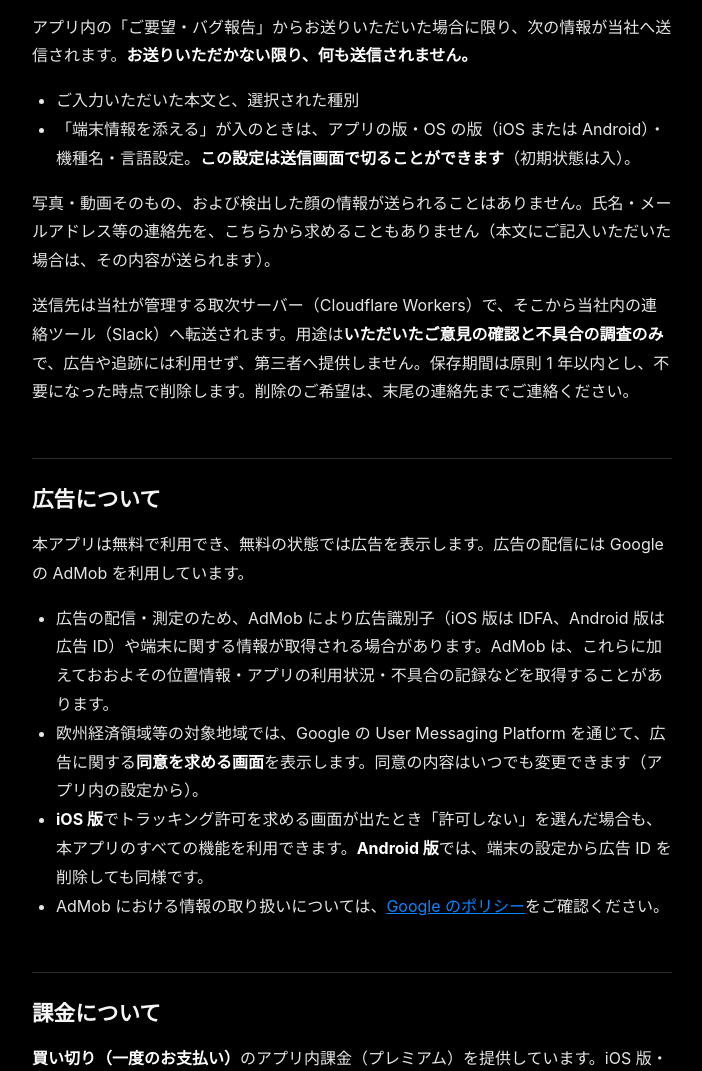
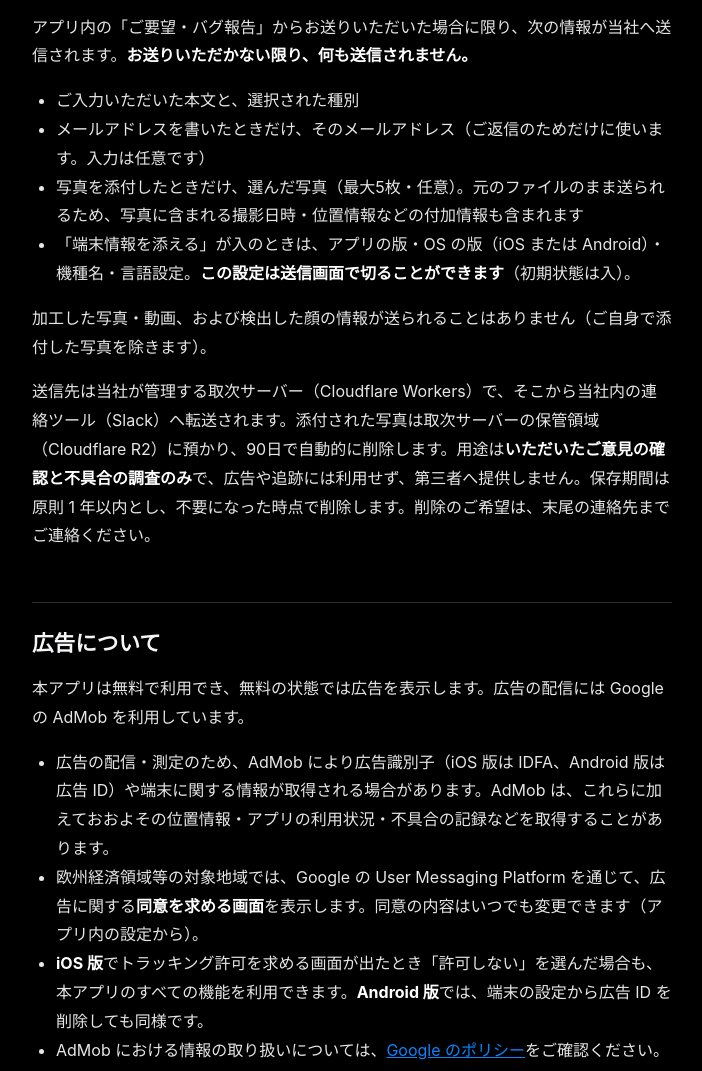
Before and after one commit to Forte-design/public-pages, a plain HTML site: page site/blur/privacy-policy.html in a window 1280 px wide. Shown: the part 1530-2601 px from the top of the page, without its empty margins (288-990 px from the left). Drawn offline with Linux system fonts and the light colour scheme.

Commit message:
fix(blur): ご要望・バグ報告で任意に送られるメールアドレス・写真（90 日で削除）をポリシーに反映
Co-Authored-By: Claude Opus 5.5 <noreply@anthropic.com>
Claude-Session: https://claude.ai/code/session_01KK8CcUF7GHLwHS2kPTCGof

```diff
--- a/site/blur/privacy-policy.html
+++ b/site/blur/privacy-policy.html
@@ -25,7 +25,7 @@
 <body>
 <p class="nav"><a href="terms.html">利用規約</a> ・ <a href="support.html">サポート</a></p>
 <h1>プライバシーポリシー（ぼかし＆モザイク）</h1>
-<p class="updated">最終更新日: 2026年9月30日</p>
+<p class="updated">最終更新日: 2026年11月26日</p>
 
 <p>株式会社フォルテ（以下「当社」）は、当社が提供するアプリ「ぼかし＆モザイク」（以下「本アプリ」）における個人情報の取り扱いについて、以下のとおり定めます。本アプリには iOS 版と Android 版があり、取り扱いが異なる点はその都度あわせて記します。</p>
 
@@ -52,10 +52,12 @@
 <p>アプリ内の「ご要望・バグ報告」からお送りいただいた場合に限り、次の情報が当社へ送信されます。<strong>お送りいただかない限り、何も送信されません。</strong></p>
 <ul>
   <li>ご入力いただいた本文と、選択された種別</li>
+  <li>メールアドレスを書いたときだけ、そのメールアドレス（ご返信のためだけに使います。入力は任意です）</li>
+  <li>写真を添付したときだけ、選んだ写真（最大5枚・任意）。元のファイルのまま送られるため、写真に含まれる撮影日時・位置情報などの付加情報も含まれます</li>
   <li>「端末情報を添える」が入のときは、アプリの版・OS の版（iOS または Android）・機種名・言語設定。<strong>この設定は送信画面で切ることができます</strong>（初期状態は入）。</li>
 </ul>
-<p>写真・動画そのもの、および検出した顔の情報が送られることはありません。氏名・メールアドレス等の連絡先を、こちらから求めることもありません（本文にご記入いただいた場合は、その内容が送られます）。</p>
-<p>送信先は当社が管理する取次サーバー（Cloudflare Workers）で、そこから当社内の連絡ツール（Slack）へ転送されます。用途は<strong>いただいたご意見の確認と不具合の調査のみ</strong>で、広告や追跡には利用せず、第三者へ提供しません。保存期間は原則 1 年以内とし、不要になった時点で削除します。削除のご希望は、末尾の連絡先までご連絡ください。</p>
+<p>加工した写真・動画、および検出した顔の情報が送られることはありません（ご自身で添付した写真を除きます）。</p>
+<p>送信先は当社が管理する取次サーバー（Cloudflare Workers）で、そこから当社内の連絡ツール（Slack）へ転送されます。添付された写真は取次サーバーの保管領域（Cloudflare R2）に預かり、90日で自動的に削除します。用途は<strong>いただいたご意見の確認と不具合の調査のみ</strong>で、広告や追跡には利用せず、第三者へ提供しません。保存期間は原則 1 年以内とし、不要になった時点で削除します。削除のご希望は、末尾の連絡先までご連絡ください。</p>
 
 <h2>広告について</h2>
 <p>本アプリは無料で利用でき、無料の状態では広告を表示します。広告の配信には Google の AdMob を利用しています。</p>
@@ -74,7 +76,7 @@
 </ul>
 
 <h2>第三者への提供</h2>
-<p>当社は、法令に基づく場合を除き、ユーザーの情報を第三者へ提供することはありません。前記のとおり、<strong>写真・動画が当社を含む第三者へ送信されることはありません</strong>。ご要望・バグ報告の内容は、送信と保管のために当社が利用する事業者（Cloudflare, Inc.／Slack Technologies）のサービス上を経由します。また、iOS 版の購入の確認・復元のため、前記の購入に関する情報が RevenueCat, Inc. のサービス上で取り扱われます。</p>
+<p>当社は、法令に基づく場合を除き、ユーザーの情報を第三者へ提供することはありません。前記のとおり、<strong>加工する写真・動画が当社を含む第三者へ送信されることはありません</strong>（ご要望・バグ報告でご自身が添付した写真を除きます）。ご要望・バグ報告の内容は、送信と保管のために当社が利用する事業者（Cloudflare, Inc.／Slack Technologies）のサービス上を経由します。また、iOS 版の購入の確認・復元のため、前記の購入に関する情報が RevenueCat, Inc. のサービス上で取り扱われます。</p>
 
 <h2>お子様の利用について</h2>
 <p>本アプリは、特に子供向けに設計されたものではありません。</p>
```
